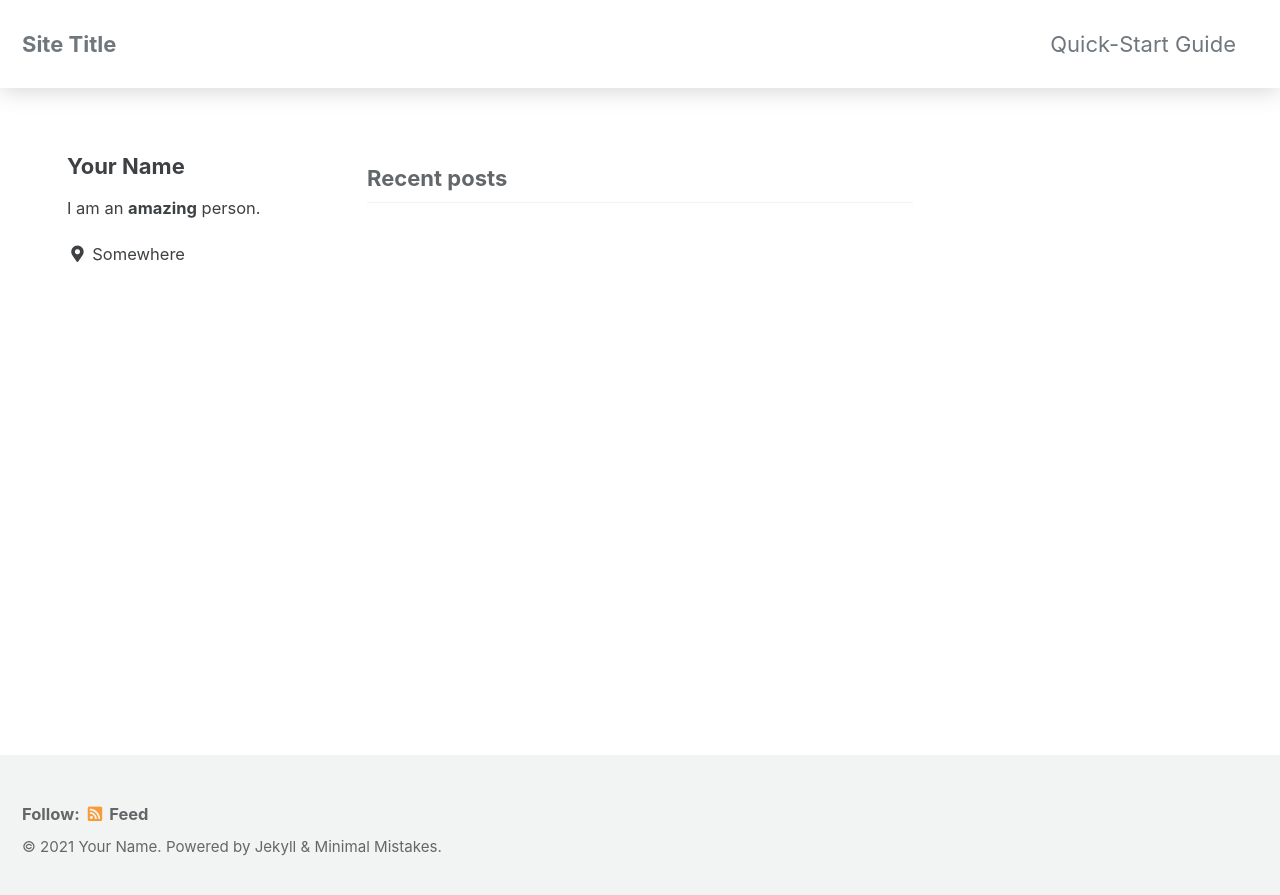
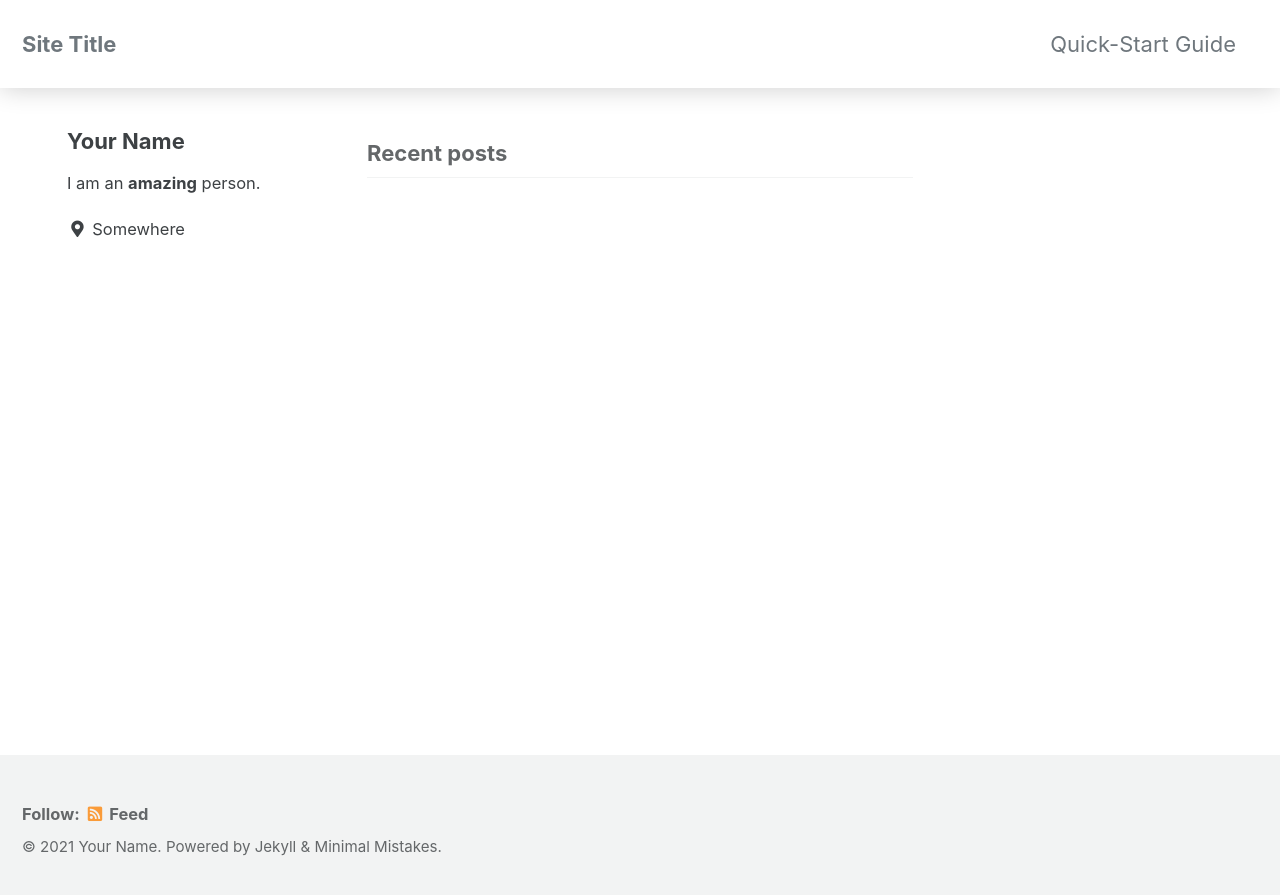
Before and after one commit to BOBDevStudio/Minimal-Mistakes-Fork-Theme, a Jekyll site: the page built from index.html, in a window 1280 px wide. Shown: the top 895 px of the page. Built offline with Jekyll 4.4.1, drawn with Linux system fonts in a browser that asks for light colours; cached includes are drawn as plain includes; the list of posts is cut into pages by our own code.

Commit message:
Updated archive.html

```diff
--- a/_layouts/archive.html
+++ b/_layouts/archive.html
@@ -15,7 +15,7 @@ layout: default
 {%- endif -%}
 
 <div class="main-holder">
-  <main id="main" class="main {% if page.show_sidebars != false %}full-page-off{% elsif page.show_sidebars == false %}full-page-on{% endif %}" role="main">
+  <main id="main" class="main main-position-misbehaves {% if page.show_sidebars != false %}full-page-off{% elsif page.show_sidebars == false %}full-page-on{% endif %}" role="main">
     {%- include sidebar.html -%}
 
     <article class="page" itemscope itemtype="https://schema.org/CreativeWork">
--- a/_sass/minimal-mistakes/_bob-custom-edits.scss
+++ b/_sass/minimal-mistakes/_bob-custom-edits.scss
@@ -144,6 +144,11 @@ body>.page__footer {
 			max-width: unset !important;
 			margin: unset !important;
 			padding: unset !important;
+
+			&.main-position-misbehaves {
+				position: relative;
+				top: -25px;
+			}
 
 			&.full-page-off {
 				@include highdesktop {
```
